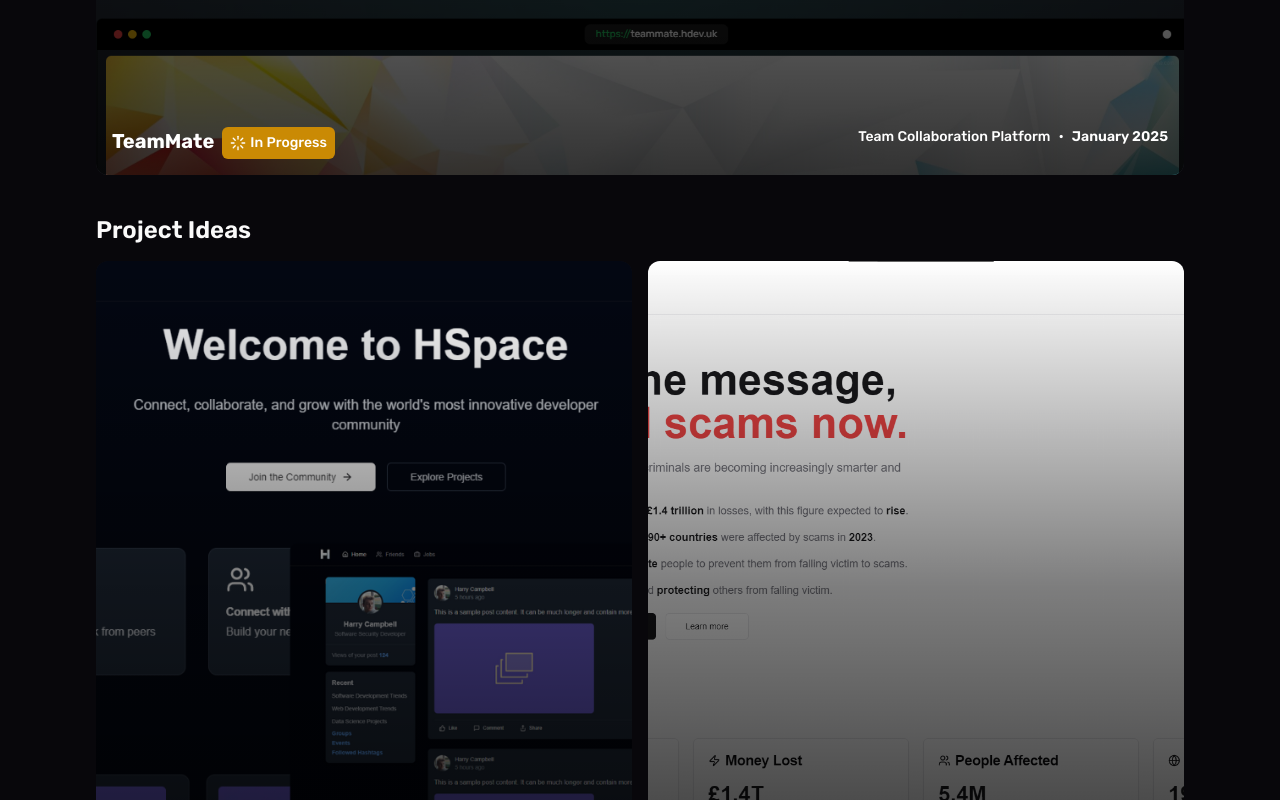
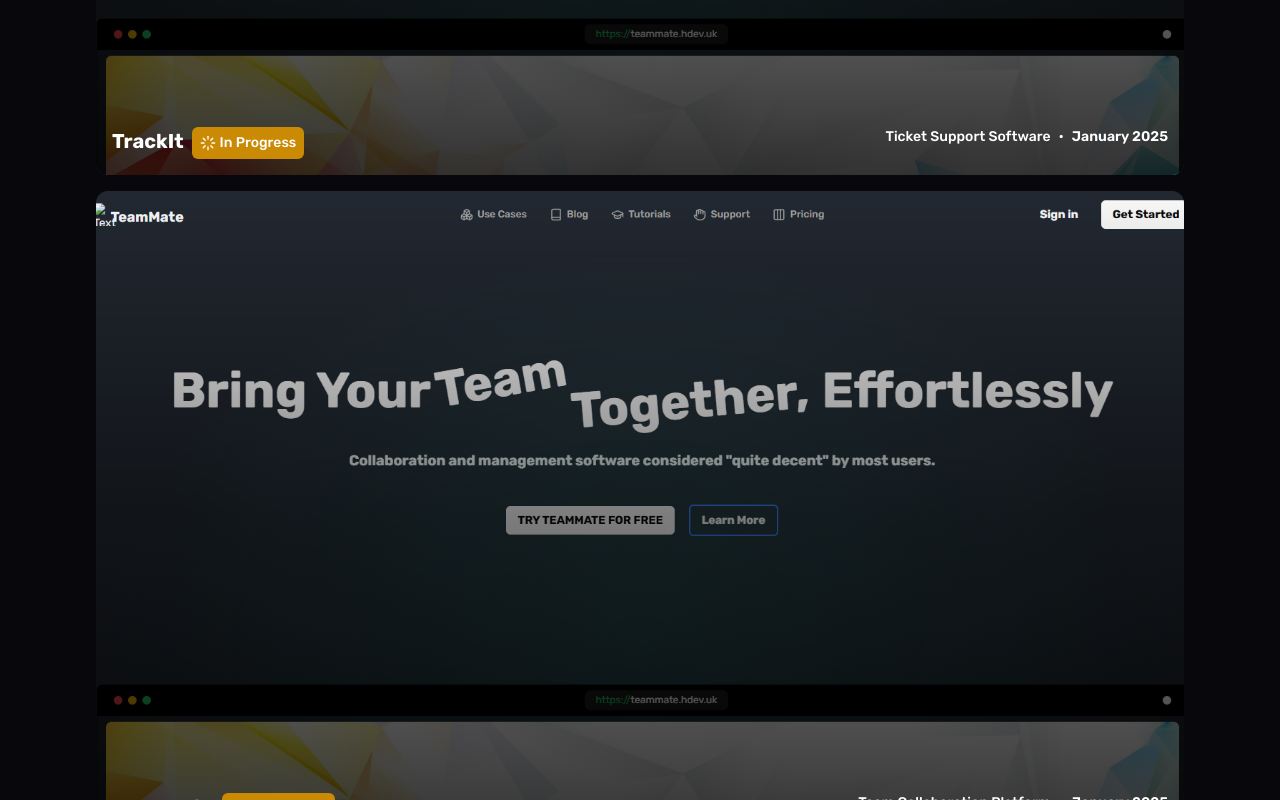
Before and after one commit to CampbellHarry/webportfolio, a Next.js app: page /projects in a window 1280 px wide. Shown: the part 2240-3040 px from the top of the page. Built offline with nearby package versions, Linux system fonts and the light colour scheme; a web font is replaced by a local one.

Commit message:
Refactor components for improved type safety and error handling; remove unused imports and state variables

```diff
--- a/src/app/about/page.tsx
+++ b/src/app/about/page.tsx
@@ -6,7 +6,7 @@ import Particles from "@/components/particles/particles";
 import { MovingCommand } from "../page";
 import { useState } from "react";
 import { Button } from "@/components/ui/button";
-import { Clipboard, Lock } from "lucide-react";
+import { Clipboard } from "lucide-react";
 import { TechCard } from "../projects/page";
 
 interface TechCardProps {
--- a/src/app/api/textuality/specific/route.ts
+++ b/src/app/api/textuality/specific/route.ts
@@ -19,7 +19,7 @@ export async function GET(request: NextRequest) {
     );
 
     const contentType = response.headers.get('content-type');
-    if (contentType && contentType.includes('application/json')) {
+    if (contentType?.includes('application/json')) {
         const data = await response.json();
         if (data.error) {
             return NextResponse.json({ error: data.error }, { status: 500 });
--- a/src/app/blog/[_blogid]/page.tsx
+++ b/src/app/blog/[_blogid]/page.tsx
@@ -16,7 +16,7 @@ interface BlogProps {
   }
 }
 
-export default function Blog({ params }: BlogProps) {
+export default function Blog({ params }: Readonly<BlogProps>) {
   const { _blogid } = params
   const [blogs, setBlogs] = useState<any | null>(null)
   const [isLoading, setIsLoading] = useState(true)
--- a/src/app/blog/page.tsx
+++ b/src/app/blog/page.tsx
@@ -8,7 +8,6 @@ import { MovingCommand } from "../page";
 
 export default function BlogPage() {
   const [blogs, setBlogs] = useState<{ results: any[] } | null>(null);
-  const [error, setError] = useState<string | null>(null);
   const [category, setCategory] = useState<string>("all");
   const [mainlocation, setMainLocation] = useState({ left: 0, width: 0 });
   const [underlineStyle, setUnderlineStyle] = useState({
@@ -24,13 +23,13 @@ export default function BlogPage() {
       .then((res) => res.json())
       .then((data) => {
         if (data.error) {
-          setError(data.error);
+          console.log(data.error);
         } else {
           setBlogs(data.blogs);
         }
       })
       .catch((err) => {
-        setError(err.message);
+        console.log(err.message);
       });
   }, []);
 
@@ -160,7 +159,7 @@ interface BlogCardProps {
   description: string
   href: string
 }
-function BlogCard({ date, title, description, href }: BlogCardProps) {
+function BlogCard({ date, title, description, href }: Readonly<BlogCardProps>) {
   return (
     <div className="flex flex-row gap-4 h-auto">
     <div className="border flex relative justify-center h-auto w-1 bg-cyan-400">
--- a/src/app/projects/page.tsx
+++ b/src/app/projects/page.tsx
@@ -91,13 +91,31 @@ export default function WorkPage() {
             Projects In Progress
           </h2>
           <div className="flex flex-col md:flex-row justify-between mb-10 w-full gap-4">
-            <div className="flex flex-col md:flex-row justify-between w-full gap-4">
+            <div className="flex flex-col justify-between w-full gap-4">
+            <ProjectCard
+                  title="TrackIt"
+                  description="TrackIt is a ticket support software that allows users to create, manage, and solve tickets with their team."
+                  imageSrc="/work/teammate/Screenshot 2025-01-18 163821.png"
+                  projectType="Ticket Support Software"
+                  link="https://textuality.hdev.uk"
+                  type="In Progress"
+                  date="January 2025"
+                  technologies={[
+                { icon: "/icons/typescript.svg", name: "TypeScript", color: "bg-[#000000]", textColor: "text-white", bgColorOn: true },
+                { icon: "/icons/react-2.svg", name: "React", color: "bg-[#000000]", bgColorOn: false },
+                { icon: "/icons/nextjs-icon.svg", name: "Next.js", color: "bg-[#000000]", textColor: "text-white", bgColorOn: false },
+                { icon: "/icons/tailwind.svg", name: "Tailwind CSS", color: "bg-[#000000]", bgColorOn: false },
+                { icon: "/icons/nodejs-icon.svg", name: "Node.js", color: "bg-[#000000]", bgColorOn: false },
+                { icon: "/icons/mysql-logo.svg", name: "MySQL", color: "bg-[#000000]", bgColorOn: false },
+                { icon: "https://cdn4.iconfinder.com/data/icons/google-i-o-2016/512/google_firebase-2-512.png", name: "FireBase", color: "bg-[#000000]", bgColorOn: false },
+                  ]}
+              />
             <ProjectCard
                   title="TeamMate"
                   description="TeamMate is my project on creating a notion, teams, trello like application that allows users to complete any task, project, or goal with their team."
                   imageSrc="/work/teammate/Screenshot 2025-01-18 163821.png"
                   projectType="Team Collaboration Platform"
-                  link="https://textuality.hdev.uk"
+                  link=""
                   type="In Progress"
                   date="January 2025"
                   technologies={[
```
